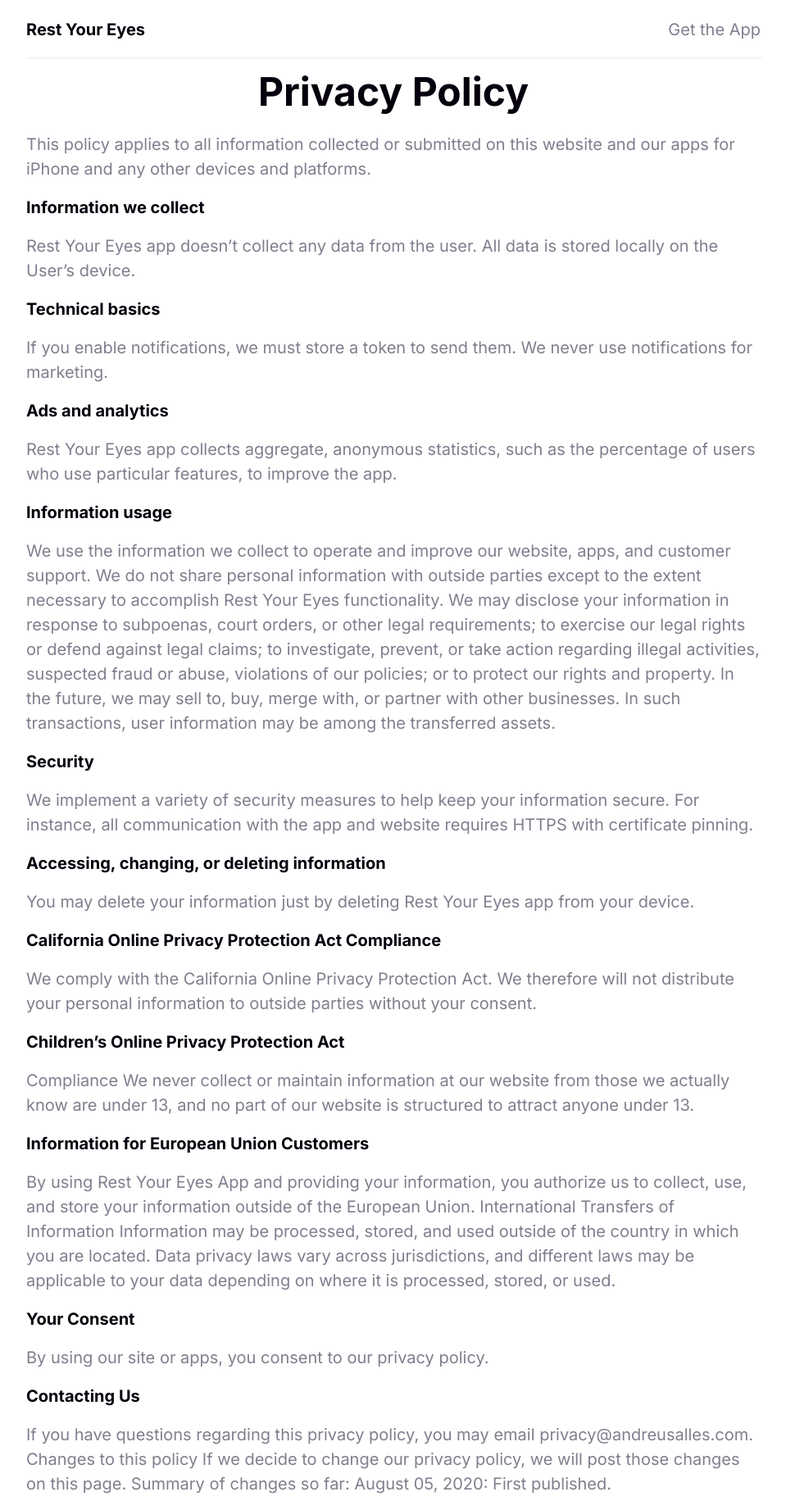
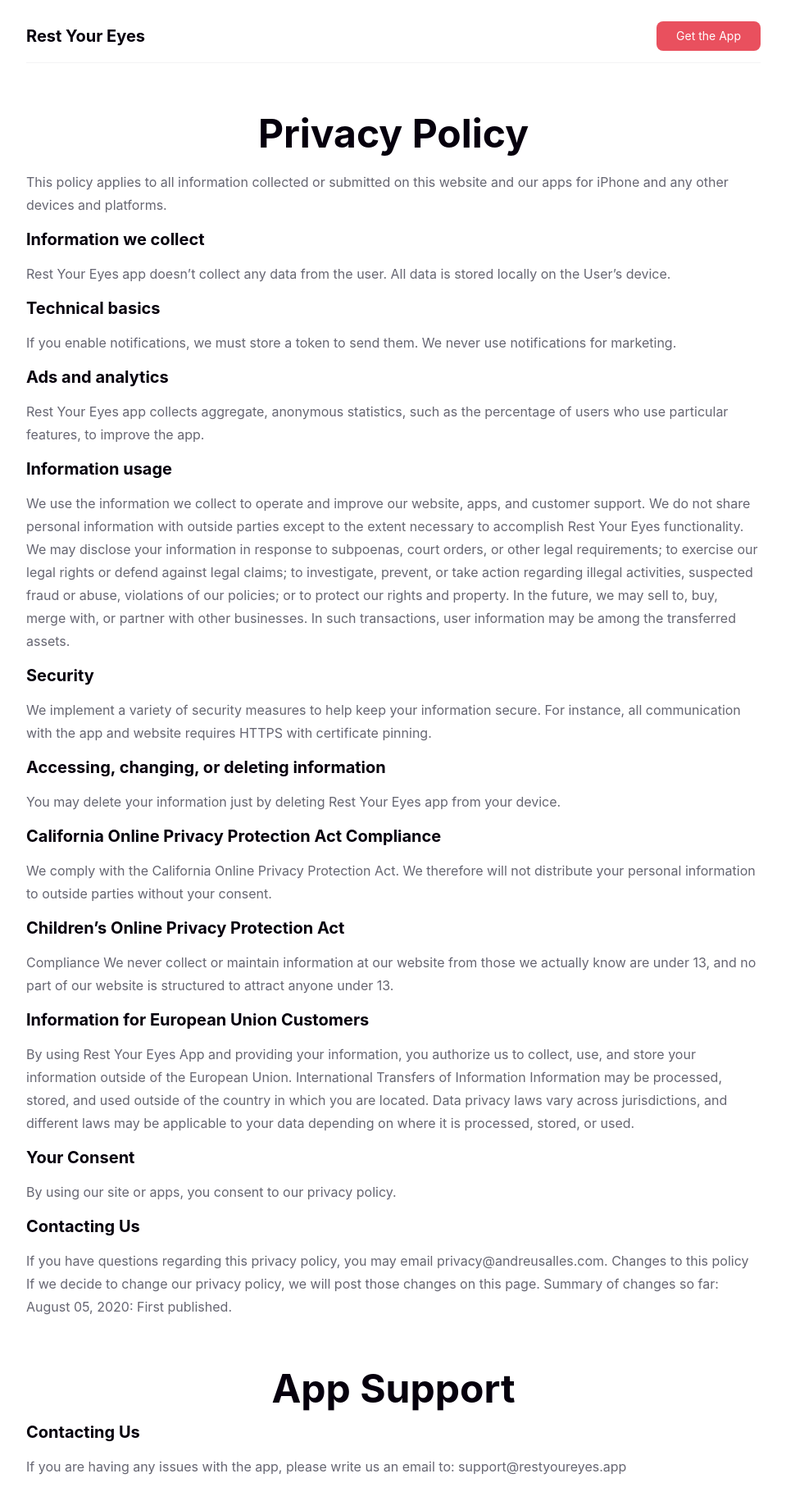
Before and after one commit to andreu-salles/rest-your-eyes, a plain HTML site: page privacy-policy.html in a window 1280 px wide. Shown: the top 1842 px of the page at 82% size, without its empty margins (160-1119 px from the left). Drawn offline with Linux system fonts and the light colour scheme.

Commit message:
fix: adding support

```diff
--- a/css/style.css
+++ b/css/style.css
@@ -1,7 +1,7 @@
 :root {
   --black: #06000d;
   --cream: #f3f3f5;
-  --grey: #7f7f8e;
+  --grey: #666672;
   --main: #e9505e;
   --secondary: #fdb712;
 }
@@ -18,6 +18,7 @@
   display: flex;
   flex-direction: column;
   height: 100vh;
+  height: 100dvh;
 }
 
 header {
@@ -25,6 +26,11 @@
   justify-content: space-between;
   align-items: center;
   margin-top: 4px;
+  position: sticky;
+  background: white;
+  padding: 8px 0;
+  border-bottom: 1px solid var(--cream);
+  top: 0;
 }
 
 .hero img {
@@ -83,7 +89,9 @@
   background-color: #ffffff;
   border-radius: 20px;
   padding: 16px 24px;
-  box-shadow: 0 0 15px rgba(9, 39, 113, 0.1), 0 0 3px rgba(9, 39, 113, 0.05);
+  box-shadow:
+    0 0 15px rgba(9, 39, 113, 0.1),
+    0 0 3px rgba(9, 39, 113, 0.05);
 }
 
 .step img {
@@ -167,8 +175,18 @@
 }
 
 body {
-  font-family: "Inter", sans-serif;
-  font-size: 16px;
+  font-family:
+    -apple-system,
+    BlinkMacSystemFont,
+    Segoe UI,
+    Roboto,
+    Helvetica,
+    Arial,
+    sans-serif,
+    Apple Color Emoji,
+    Segoe UI Emoji,
+    Segoe UI Symbol;
+  font-size: 14px;
   color: var(--black);
 }
 
@@ -178,7 +196,7 @@
 }
 
 .font-small {
-  font-size: 14px;
+  font-size: 12px;
   line-height: 21px;
 }
 
@@ -318,23 +336,40 @@
 }
 
 /* =================================
+  Privacy
+==================================== */
+
+.privacy h2 {
+  margin-top: 56px;
+}
+
+.privacy p:nth-last-child(1) {
+  margin-bottom: 56px;
+}
+
+.privacy #support {
+  min-height: 80vh;
+  min-height: 80dvh;
+}
+
+/* =================================
   Media Queries
 ==================================== */
 
 @media (min-width: 768px) {
   body {
-    font-size: 20px;
+    font-size: 16px;
     color: var(--black);
   }
 
   p {
     color: var(--grey);
-    line-height: 30px;
+    line-height: 28px;
   }
 
   .font-small {
-    font-size: 16px;
-    line-height: 24px;
+    font-size: 14px;
+    line-height: 20px;
   }
 
   .wrapper {
--- a/privacy-policy.html
+++ b/privacy-policy.html
@@ -1,10 +1,9 @@
-<!DOCTYPE html>
+<!doctype html>
 <html lang="en">
   <head>
     <meta charset="UTF-8" />
     <meta name="viewport" content="width=device-width, initial-scale=1.0" />
     <title>Rest Your Eyes - Privacy Policy</title>
-
     <link
       rel="apple-touch-icon"
       sizes="180x180"
@@ -38,16 +37,15 @@
             <h6>Rest Your Eyes</h6>
           </a>
         </div>
-        <a
-          class="button small"
-          href="https://apps.apple.com/us/app/rest-your-eyes-intervals/id1526266618?itsct=apps_box&itscg=30200"
-          >Get the App</a
-        >
+        <button class="button small font-small">
+          <a
+            href="https://apps.apple.com/us/app/rest-your-eyes-intervals/id1526266618?itsct=apps_box&itscg=30200"
+            >Get the App</a
+          >
+        </button>
       </header>
-      <hr />
       <div class="privacy">
         <h2>Privacy Policy</h2>
-
         <p>
           This policy applies to all information collected or submitted on this
           website and our apps for iPhone and any other devices and platforms.
@@ -66,6 +64,7 @@
         </p>
 
         <h6>Ads and analytics</h6>
+
         <p>
           Rest Your Eyes app collects aggregate, anonymous statistics, such as
           the percentage of users who use particular features, to improve the
@@ -73,6 +72,7 @@
         </p>
 
         <h6>Information usage</h6>
+
         <p>
           We use the information we collect to operate and improve our website,
           apps, and customer support. We do not share personal information with
@@ -135,6 +135,14 @@
           change our privacy policy, we will post those changes on this page.
           Summary of changes so far: August 05, 2020: First published.
         </p>
+        <div id="support">
+          <h2 i>App Support</h2>
+          <h6>Contacting Us</h6>
+          <p>
+            If you are having any issues with the app, please write us an email
+            to: support@restyoureyes.app
+          </p>
+        </div>
       </div>
     </div>
 
@@ -148,10 +156,9 @@
             alt="Download on the App Store badge"
           />
         </a>
-
         <div class="list">
           <a href="./privacy-policy.html">Privacy Policy</a>
-          <!-- <a href="./support.html">Support</a> -->
+          <a href="./privacy-policy.html#support">Support</a>
         </div>
         <img
           class="qr-code"
```
Also changed, not shown: index.html (+2 -10 lines), support.html (deleted, +0 -75 lines).
